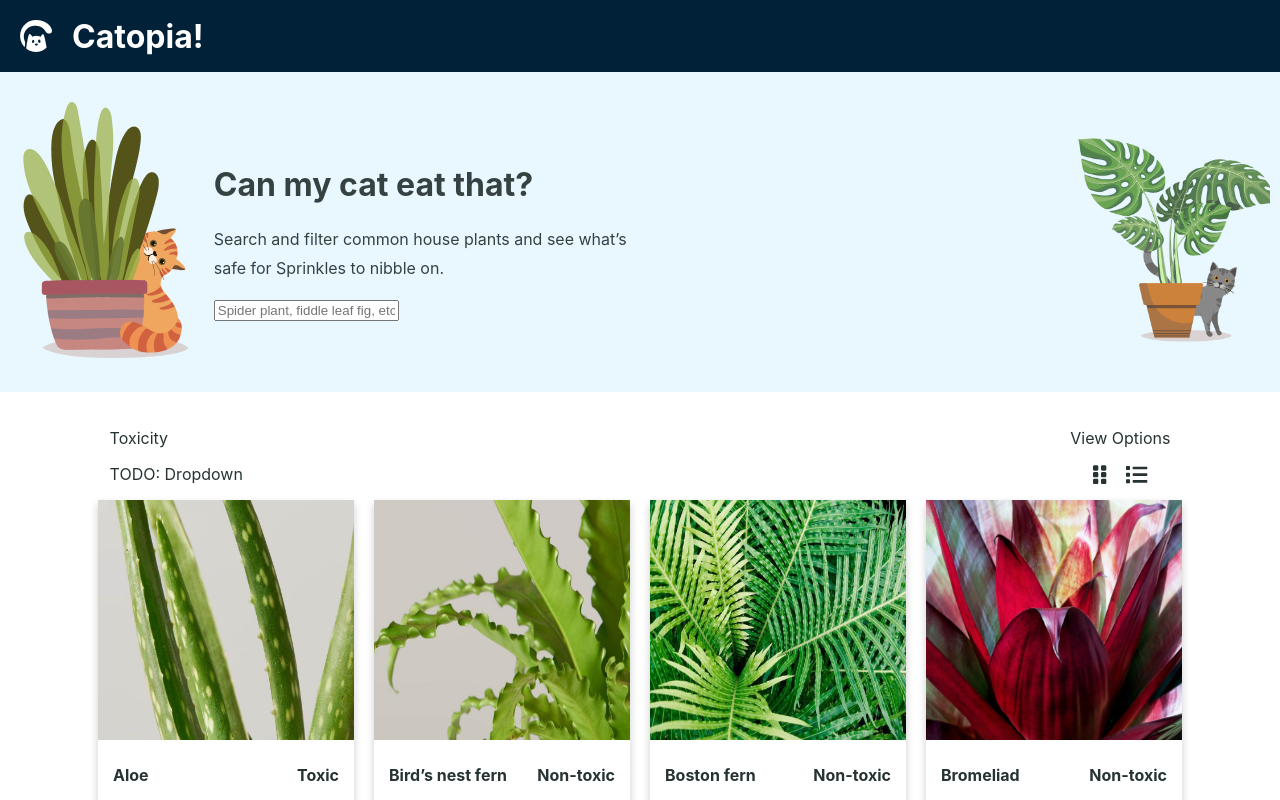
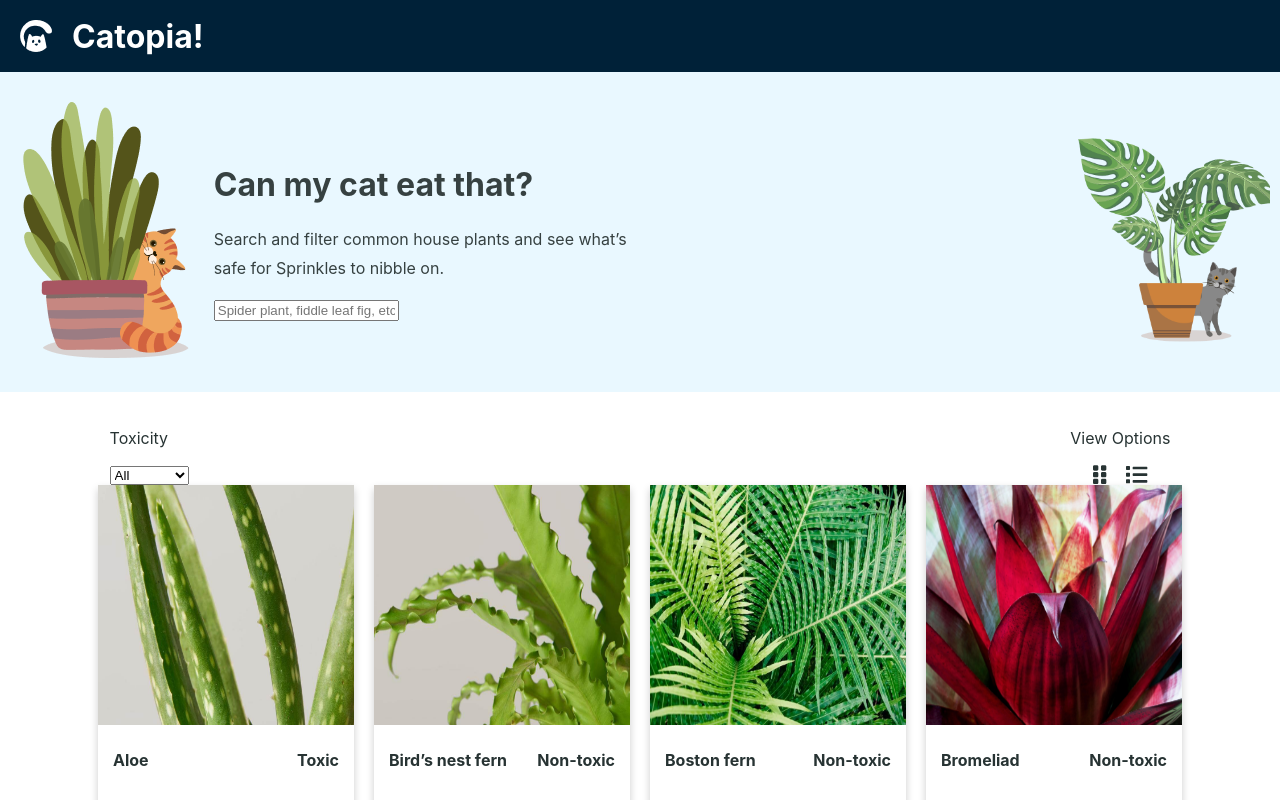
Before and after one commit to hazalozturk/can-my-cat-eat-that, a React (Create React App) app: page / in a window 1280 px wide. Shown: the top 800 px of the page. Built offline with nearby package versions, Linux system fonts and the light colour scheme.

Commit message:
Start implementing the filter function

```diff
--- a/src/components/MainPage.js
+++ b/src/components/MainPage.js
@@ -9,8 +9,22 @@ import catLeft from '../images/cat-left.png';
 
 const initialState = plantInventory.plants;
 
+const filterByToxicity = (toxicity, inventory) => {
+    if (toxicity === 'All') {
+        return inventory;
+    } else if (toxicity === 'Toxic') {
+        let toxicInventory = inventory.filter(item => item.toxicity)
+        return toxicInventory;
+    } else if (toxicity === 'Non-toxic') {
+        let nonToxicInventory = inventory.filter(item => !item.toxicity)
+        return nonToxicInventory;
+    }
+}
+
 function MainPage() {
     const [inventory, setInventory] = useState(initialState);
+    const [toxicity, setToxicity] = useState('All');
+
     return (
         <>
             <div className="search-wrapper">
@@ -21,7 +35,7 @@ function MainPage() {
                 <div className="col-8 text-wrapper">
                     <h1>Can my cat eat that?</h1>
                     <p className="instructions">Search and filter common house plants and see what’s safe for Sprinkles to nibble on.</p>
-                    <Search inventory={initialState} setInventory={setInventory} />
+                    <Search inventory={filterByToxicity(toxicity, initialState)} setInventory={setInventory} />
                 </div>
                 <div className="col-2">
                     {/* TODO: Use a high res cat log0, this is a Figma export */}
@@ -29,7 +43,7 @@ function MainPage() {
                 </div>
             </div>
             <div className="plant-view-wrapper">
-                <PlantSection inventory={inventory} />
+                <PlantSection inventory={filterByToxicity(toxicity, inventory)} setToxicity={setToxicity} />
             </div>
         </>
     )
--- a/src/components/PlantSection.js
+++ b/src/components/PlantSection.js
@@ -1,4 +1,5 @@
 import React, { useState } from 'react';
+import ToxicityFilter from './ToxicityFilter';
 import { FontAwesomeIcon } from '@fortawesome/react-fontawesome'
 import { faList } from '@fortawesome/free-solid-svg-icons'
 import { faGripVertical } from '@fortawesome/free-solid-svg-icons'
@@ -13,7 +14,7 @@ function PlantSection(props) {
             <div className="selection-flex-grid">
                 <div>
                     <p>Toxicity</p>
-                    <p>TODO: Dropdown</p>
+                    <ToxicityFilter setToxicity={props.setToxicity} />
                 </div>
                 <div className="toggle-wrapper selection-flex-grid">
                     <div>
--- /dev/null
+++ b/src/components/ToxicityFilter.js
@@ -0,0 +1,16 @@
+import React from 'react';
+
+export default class ToxicityFilter extends React.Component {
+    changeToxicity = (event) => {
+        this.props.setToxicity(event.target.options[event.target.selectedIndex].value)
+    }
+    render() {
+        return (
+            <select name="toxicity" id="toxicity" onChange={this.changeToxicity}>
+                <option value="All">All</option>
+                <option value="Toxic">Toxic</option>
+                <option value="Non-toxic">Non-toxic</option>
+            </select>
+        );
+    }
+}
```
